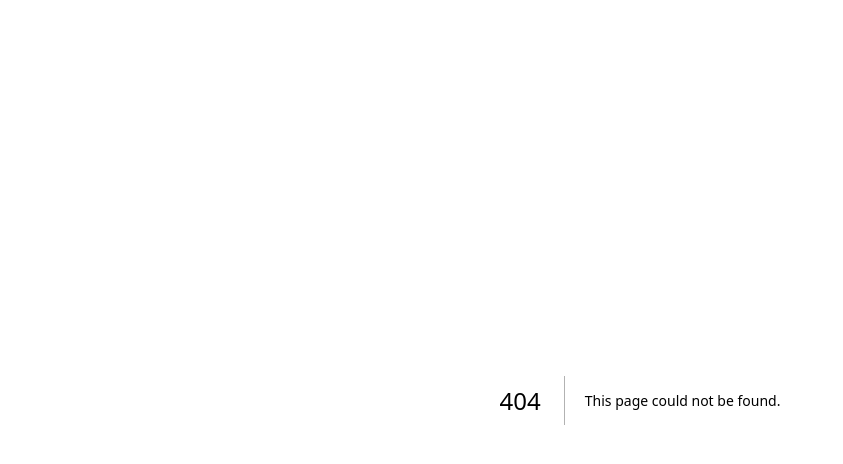
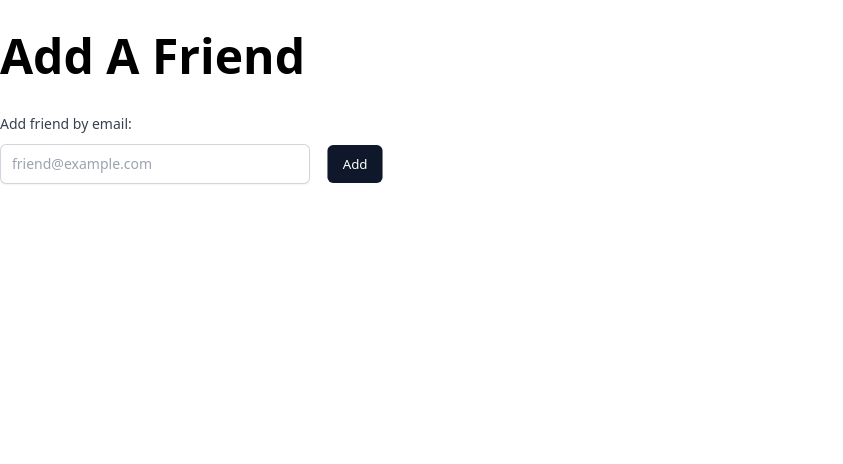
Before and after one commit to LModipane/reddis-real-time-chat-next-app, a Next.js app: page /chats/addfriend in a window 1280 px wide. Before the commit this address had no page. Shown: the top 464 px of the page, without its empty margins (0-843 px from the left). Built offline with nearby package versions, Linux system fonts and the light colour scheme.

Commit message:
adeded add chat form UI

```diff
--- /dev/null
+++ b/src/app/(chat)/chats/addfriend/page.tsx
@@ -0,0 +1,13 @@
+import AddChatButton from '@/components/AddChatButton';
+import React from 'react';
+
+function AddChatPage() {
+	return (
+		<main className="pt-8">
+			<h1 className="font-bold text-5xl mb-8">Add A Friend</h1>
+			<AddChatButton />
+		</main>
+	);
+}
+
+export default AddChatPage;
--- /dev/null
+++ b/src/app/api/friends/add/route.ts
@@ -0,0 +1,3 @@
+export async function POST(req: Request) {
+
+}
--- a/src/app/layout.tsx
+++ b/src/app/layout.tsx
@@ -1,8 +1,5 @@
 import Providers from '@/components/providers';
 import './globals.css';
-import { Inter } from 'next/font/google';
-
-const inter = Inter({ subsets: ['latin'] });
 
 export const metadata = {
 	title: 'Create Next App',
@@ -16,7 +13,7 @@ export default function RootLayout({
 }) {
 	return (
 		<html lang="en">
-			<body className={inter.className}>
+			<body>
 				<Providers>{children}</Providers>
 			</body>
 		</html>
--- /dev/null
+++ b/src/components/AddChatButton/index.tsx
@@ -0,0 +1,74 @@
+'use client';
+import React, { useState } from 'react';
+import Button from '../ui/button';
+import { addFriendValidator } from '@/lib/validators/add-friend';
+import axios, { AxiosError } from 'axios';
+import { z } from 'zod';
+import { useForm } from 'react-hook-form';
+import { zodResolver } from '@hookform/resolvers/zod';
+
+type FormData = z.infer<typeof addFriendValidator>;
+
+const AddChatButton = () => {
+	const [friendEmail, setFriendEmail] = useState<string>('');
+	const [isSuccessful, setIsSuccessful] = useState<boolean>(false);
+
+	const {
+		register,
+		setError,
+		handleSubmit,
+		formState: { errors },
+	} = useForm<FormData>({
+		resolver: zodResolver(addFriendValidator),
+	});
+
+	const addFriend = async (friendEmail: string) => {
+		try {
+			const validatedEmail = addFriendValidator.parse({ email: friendEmail });
+			await axios.post('/api/friends/add', { email: validatedEmail.email });
+			setIsSuccessful(true);
+		} catch (error) {
+			if (error instanceof z.ZodError) {
+				setError('email', { message: error.message });
+				return;
+			}
+			if (error instanceof AxiosError) {
+				setError('email', { message: error.response?.data });
+				return;
+			}
+
+			setError('email', { message: 'Opps, Something went wrong' });
+		}
+	};
+
+	const onSubmit = (data: FormData) => {
+		addFriend(data.email);
+	};
+
+	return (
+		<form className="max-w-sm" onSubmit={handleSubmit(onSubmit)}>
+			<label
+				htmlFor="email"
+				className="block text-sm font-medium text-gray-700 leading-6">
+				Add friend by email:
+			</label>
+			<div className="mt-2 flex gap-4">
+				<input
+					type="text"
+					className="block w-full rounded-md border-0 text-gray-900 py-1.5 shadow-sm ring-1 ring-inset ring-gray-300 placeholder:text-gray-400 focus:ring-2 focus:ring-indigo-600 focus:ring-inset sm:text-sm sm:leading-6"
+					placeholder="friend@example.com"
+					{...register('email')}
+				/>
+				<Button isLoading={false} type="submit">
+					Add
+				</Button>
+			</div>
+			<p className="mt-1 text-red-600 text-sm">{errors.email?.message}</p>
+			{isSuccessful && (
+				<p className="mt-1 text-green-600 text-sm"> friend request sent</p>
+			)}
+		</form>
+	);
+};
+
+export default AddChatButton;
--- /dev/null
+++ b/src/lib/validators/add-friend.ts
@@ -0,0 +1,5 @@
+import { z } from 'zod';
+
+export const addFriendValidator = z.object({
+    email: z.string().email(),
+})
--- a/tailwind.config.js
+++ b/tailwind.config.js
@@ -14,5 +14,5 @@ module.exports = {
 			},
 		},
 	},
-  plugins: [],
-}
+	plugins: [require('@tailwindcss/forms')],
+};
```
Also changed, not shown: package.json (+6 -1 lines), src/app/(auth)/login/page.tsx (renamed from src/app/login/page.tsx), src/app/(chat)/chats/page.tsx (renamed from src/app/chats/page.tsx), 1 other file (tests, documents, lock files or other folders). Lines whose indentation alone changed are shown as unchanged.
